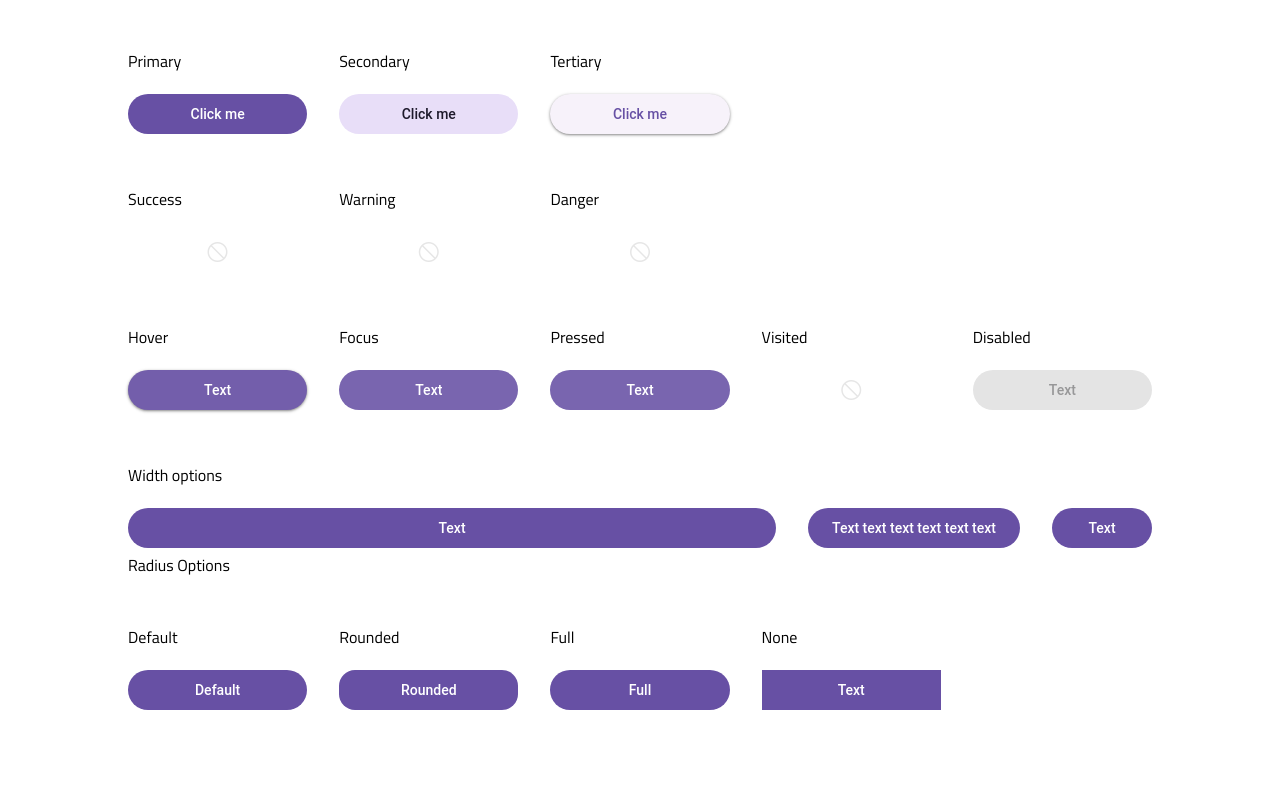
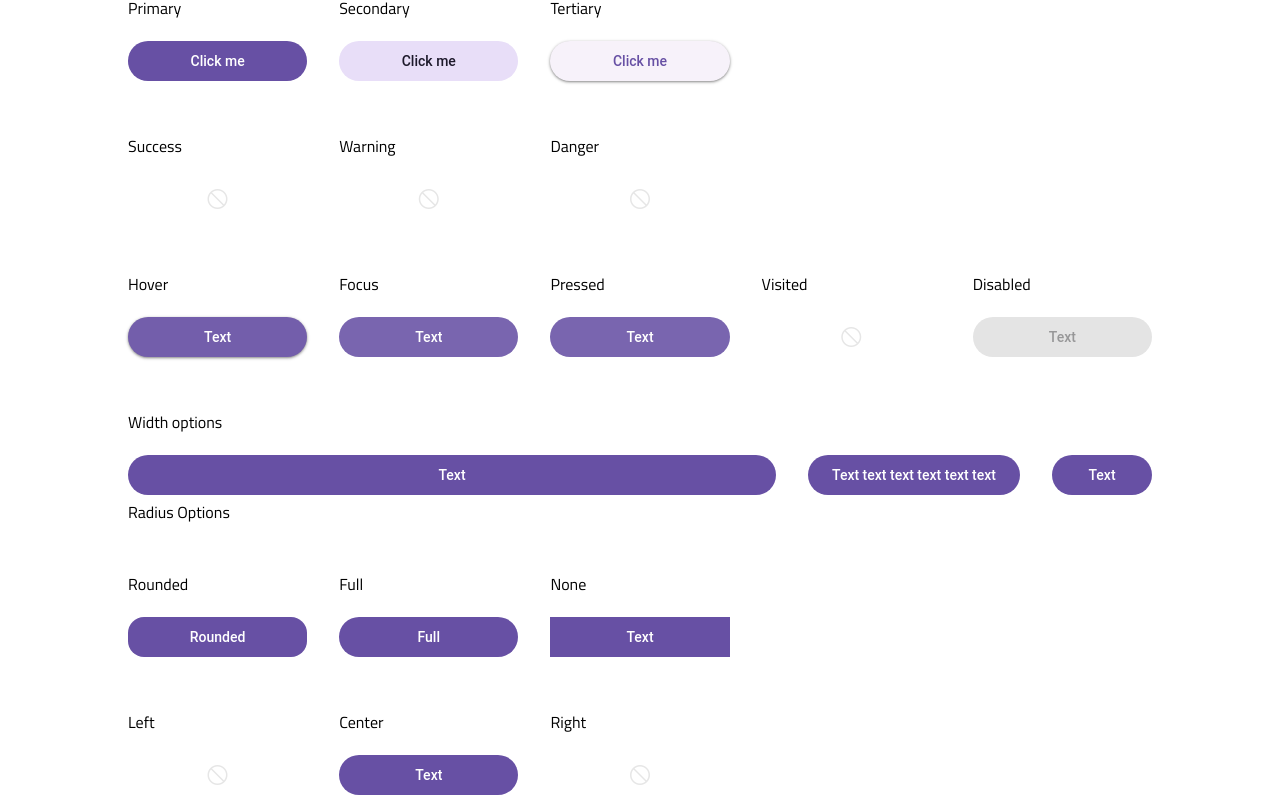
Before and after one commit to rodrigojcmello/kiskadee, a React (Vite) app in the folder packages/react/: page / in a window 1280 px wide. Shown: the part 190-990 px from the top of the page. Before the commit the page ends 905 px from the top, so only its background shows below. Built offline with nearby package versions, Linux system fonts and the light colour scheme.

Commit message:
feat: text align

```diff
--- a/packages/react/src/components/Button/Button.style.tsx
+++ b/packages/react/src/components/Button/Button.style.tsx
@@ -5,22 +5,41 @@ const timingFunction = 'ease';
 const duration = '0.2s';
 
 export const ButtonStyled = styled.button<
-  Pick<ButtonProps, 'width' | 'variant'> & {
+  Pick<ButtonProps, 'width' | 'variant' | 'textAlign'> & {
     theme?: ButtonSchema;
     typeStyle: ButtonProps['type'];
     borderRadius: Exclude<ButtonProps['borderRadius'], undefined>;
   }
->(({ theme: { text, container }, width, typeStyle, variant, borderRadius }) => {
+>(
+  ({
+    theme: { text, container },
+    width,
+    typeStyle,
+    variant,
+    borderRadius,
+    textAlign,
+  }) => {
+    const containerStyle = {
+      ...container?.base?.rest,
+      ...container?.type?.[typeStyle]?.base,
+      ...container?.type?.[typeStyle]?.variant?.[variant]?.rest,
+    };
+
+    const option = container?.option;
+
     return {
       //--------------------------------------------------------------------------
       // Container
       //--------------------------------------------------------------------------
 
       '&.button': {
+        // Reset
         border: 'none',
-      ...container?.base?.rest,
-      ...container?.type?.[typeStyle]?.base,
-      ...container?.type?.[typeStyle]?.variant?.[variant]?.rest,
+
+        // Style
+        ...containerStyle,
+
+        // Default
         cursor: 'pointer',
         fontSize: '16px',
         transitionProperty:
@@ -30,10 +49,16 @@ export const ButtonStyled = styled.button<
 
         // OPTION - WIDTH
         width: width === 'block' ? '100%' : 'auto',
-      minWidth: width === 'min-width' ? container?.option.widthMin : '0px',
+        minWidth: width === 'min' ? option?.widthMin : 0,
 
-      // OPTION - BORDER RADIUS
-      borderRadius: container?.option.borderRadius?.[borderRadius] || 0,
+        // OPTION - RADIUS
+        borderRadius: option?.borderRadius?.[borderRadius] || 0,
+
+        // OPTION - TEXT ALIGN
+        textAlign:
+          textAlign && option?.textAlign?.[textAlign]
+            ? textAlign
+            : option?.textAlign?.default,
       },
 
       //--------------------------------------------------------------------------
@@ -105,4 +130,5 @@ export const ButtonStyled = styled.button<
         },
       },
     };
-});
+  }
+);
--- a/packages/react/src/components/Button/Button.tsx
+++ b/packages/react/src/components/Button/Button.tsx
@@ -11,6 +11,7 @@ export const Button: FC<ButtonProps> = ({
   type,
   variant,
   borderRadius = 'default',
+  textAlign,
   // icon,
   onClick,
   width = 'auto',
@@ -30,6 +31,7 @@ export const Button: FC<ButtonProps> = ({
       className={classeName.join(' ').trim()}
       // Options
       borderRadius={borderRadius}
+      textAlign={textAlign}
       width={width}
       variant={variant}
       typeStyle={type}
--- a/packages/react/src/components/Button/Button.types.ts
+++ b/packages/react/src/components/Button/Button.types.ts
@@ -22,16 +22,16 @@ export interface ButtonProps {
   icon?: string;
   text: string;
   onClick: () => void;
-  // disabled?: boolean;
   typeHTML?: 'button' | 'reset' | 'submit';
 
   // STYLE
-  width?: 'auto' | 'block' | 'min-width';
+  width?: 'auto' | 'block' | 'min';
   separateIcon?: boolean;
   variant: ButtonVariant;
   type: ButtonType;
   interaction?: InteractionState;
   borderRadius?: 'none' | 'full' | 'rounded' | 'default';
+  textAlign?: 'left' | 'center' | 'right';
   disabled?: boolean;
 }
 
@@ -49,7 +49,6 @@ type ButtonElementContainer = {
   paddingLeft?: number;
 
   // Style
-  textAlign?: CSSProperties['textAlign'];
   background?: 'none';
   backgroundColor?: CSSProperties['backgroundColor'];
   borderWidth?: CSSProperties['borderWidth'];
@@ -98,13 +97,19 @@ type ButtonElementTextVariant = Partial<
 export interface ButtonSchema {
   container?: {
     base?: ButtonElementContainerVariant;
-    option: {
-      widthMin: CSSProperties['minWidth'];
+    option?: {
+      widthMin?: CSSProperties['minWidth'];
       borderRadius?: {
         default?: number;
         full?: number;
         rounded?: number;
         none?: 0;
+      };
+      textAlign?: {
+        default?: 'left' | 'center' | 'right';
+        left?: true;
+        center?: true;
+        right?: true;
       };
     };
     type?: Partial<
--- a/packages/react/src/site/components/Bar/Bar.tsx
+++ b/packages/react/src/site/components/Bar/Bar.tsx
@@ -12,6 +12,11 @@ import { capybaraTheme } from '../../../themes/capybara/theme';
 const BarStyled = styled.div(() => ({
   padding: 8,
   borderBottom: '1px solid #ccc',
+  position: 'fixed',
+  width: '100%',
+  top: 0,
+  zIndex: 1,
+  backgroundColor: '#FFF',
 }));
 
 const SelectTheme = styled.select(() => ({
--- a/packages/react/src/site/documentation/Button/ButtonDocumentation.tsx
+++ b/packages/react/src/site/documentation/Button/ButtonDocumentation.tsx
@@ -353,7 +353,7 @@ export const ButtonDocumentation: FC = () => {
           <div>
             <Button
               text="Text"
-              width="min-width"
+              width="min"
               type={type}
               variant={variant}
               onClick={(): void => {}}
@@ -365,24 +365,8 @@ export const ButtonDocumentation: FC = () => {
         <BoxTitle>Radius Options</BoxTitle>
         <Box>
           <div>
-            <BoxTitle>Default</BoxTitle>
-            {buttonContainer?.option.borderRadius?.default !== undefined ? (
-              <Applicable>
-                <Button
-                  text="Default"
-                  width="block"
-                  type={type}
-                  variant={variant}
-                  onClick={(): void => {}}
-                />
-              </Applicable>
-            ) : (
-              <NotApplicable />
-            )}
-          </div>
-          <div>
             <BoxTitle>Rounded</BoxTitle>
-            {buttonContainer?.option.borderRadius?.rounded !== undefined ? (
+            {buttonContainer?.option?.borderRadius?.rounded !== undefined ? (
               <Applicable>
                 <Button
                   text="Rounded"
@@ -399,7 +383,7 @@ export const ButtonDocumentation: FC = () => {
           </div>
           <div>
             <BoxTitle>Full</BoxTitle>
-            {buttonContainer?.option.borderRadius?.full !== undefined ? (
+            {buttonContainer?.option?.borderRadius?.full !== undefined ? (
               <Applicable>
                 <Button
                   text="Full"
@@ -416,7 +400,7 @@ export const ButtonDocumentation: FC = () => {
           </div>
           <div>
             <BoxTitle>None</BoxTitle>
-            {buttonContainer?.option.borderRadius?.none !== undefined ? (
+            {buttonContainer?.option?.borderRadius?.none !== undefined ? (
               <Applicable>
                 <Button
                   text="Text"
@@ -432,6 +416,59 @@ export const ButtonDocumentation: FC = () => {
             )}
           </div>
         </Box>
+        <Box>
+          <div>
+            <BoxTitle>Left</BoxTitle>
+            {buttonContainer?.option?.textAlign?.left ? (
+              <Applicable>
+                <Button
+                  text="Text"
+                  width="block"
+                  textAlign="left"
+                  type={type}
+                  variant={variant}
+                  onClick={(): void => {}}
+                />
+              </Applicable>
+            ) : (
+              <NotApplicable />
+            )}
+          </div>
+          <div>
+            <BoxTitle>Center</BoxTitle>
+            {buttonContainer?.option?.textAlign?.center ? (
+              <Applicable>
+                <Button
+                  text="Text"
+                  width="block"
+                  textAlign="center"
+                  type={type}
+                  variant={variant}
+                  onClick={(): void => {}}
+                />
+              </Applicable>
+            ) : (
+              <NotApplicable />
+            )}
+          </div>
+          <div>
+            <BoxTitle>Right</BoxTitle>
+            {buttonContainer?.option?.textAlign?.right ? (
+              <Applicable>
+                <Button
+                  text="Text"
+                  width="block"
+                  textAlign="right"
+                  type={type}
+                  variant={variant}
+                  onClick={(): void => {}}
+                />
+              </Applicable>
+            ) : (
+              <NotApplicable />
+            )}
+          </div>
+        </Box>
       </div>
     </Container>
   );
--- a/packages/react/src/themes/carbon/theme.ts
+++ b/packages/react/src/themes/carbon/theme.ts
@@ -14,10 +14,13 @@ export const carbonTheme: KiskadeeSchema = {
             default: 0,
             none: 0,
           },
+          textAlign: {
+            default: 'left',
+            left: true,
+          },
         },
         base: {
           rest: {
-            textAlign: 'left',
             paddingTop: 13,
             paddingBottom: 13,
             paddingLeft: 16,
--- a/packages/react/src/themes/fluent/theme.ts
+++ b/packages/react/src/themes/fluent/theme.ts
@@ -13,6 +13,11 @@ export const fluentTheme: KiskadeeSchema = {
           borderRadius: {
             default: 4,
             rounded: 4,
+          },
+          textAlign: {
+            default: 'center',
+            center: true,
+            left: true,
           },
         },
         base: {
@@ -30,7 +35,6 @@ export const fluentTheme: KiskadeeSchema = {
               paddingBottom: 6,
               paddingLeft: 11,
               paddingRight: 11,
-              textAlign: 'center',
             },
             variant: {
               primary: {
--- a/packages/react/src/themes/ios/theme.ts
+++ b/packages/react/src/themes/ios/theme.ts
@@ -15,10 +15,13 @@ export const iosTheme: KiskadeeSchema = {
             none: 0,
           },
           widthMin: 100,
+          textAlign: {
+            default: 'center',
+            center: true,
+          },
         },
         base: {
           rest: {
-            textAlign: 'center',
             paddingTop: 14,
             paddingBottom: 14,
             paddingLeft: 20,
--- a/packages/react/src/themes/material/theme.ts
+++ b/packages/react/src/themes/material/theme.ts
@@ -16,10 +16,13 @@ export const materialTheme: KiskadeeSchema = {
             full: 20,
             none: 0,
           },
+          textAlign: {
+            default: 'center',
+            center: true,
+          },
         },
         base: {
           rest: {
-            textAlign: 'center',
             paddingTop: 10,
             paddingBottom: 10,
             paddingLeft: 24,
```
Lines whose indentation alone changed are shown as unchanged.
